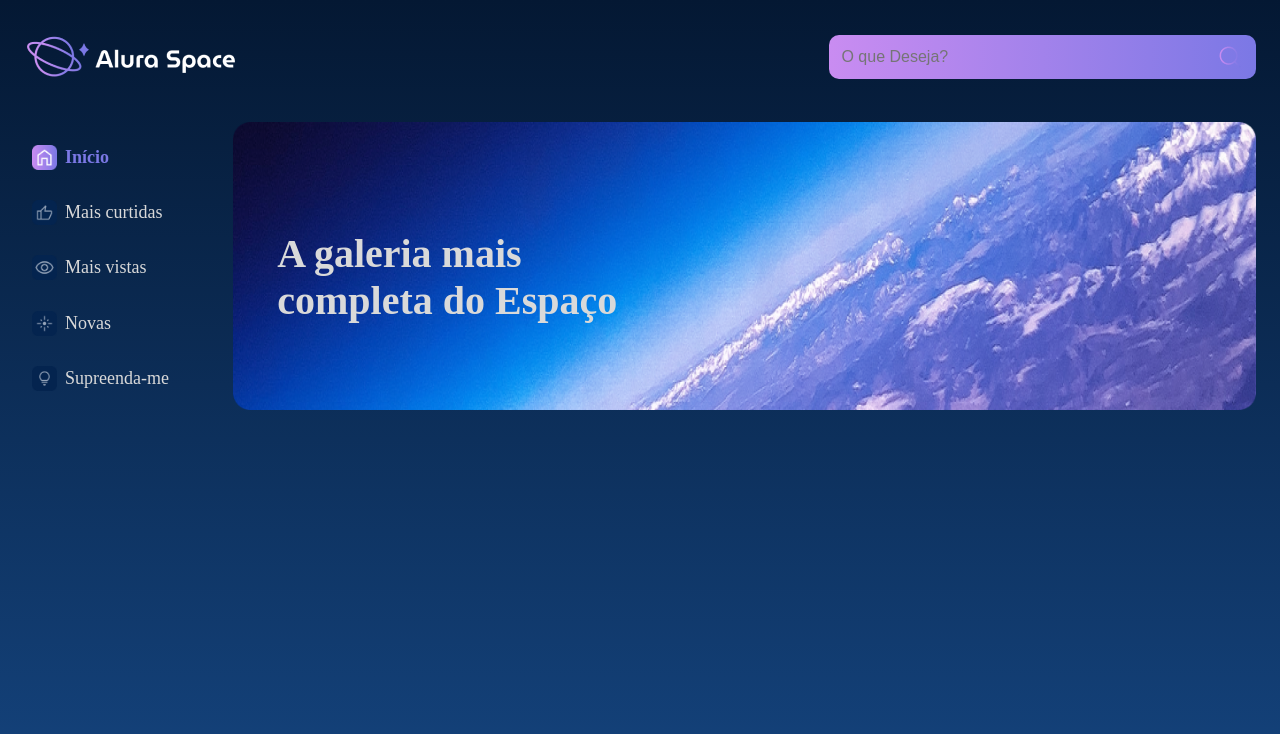
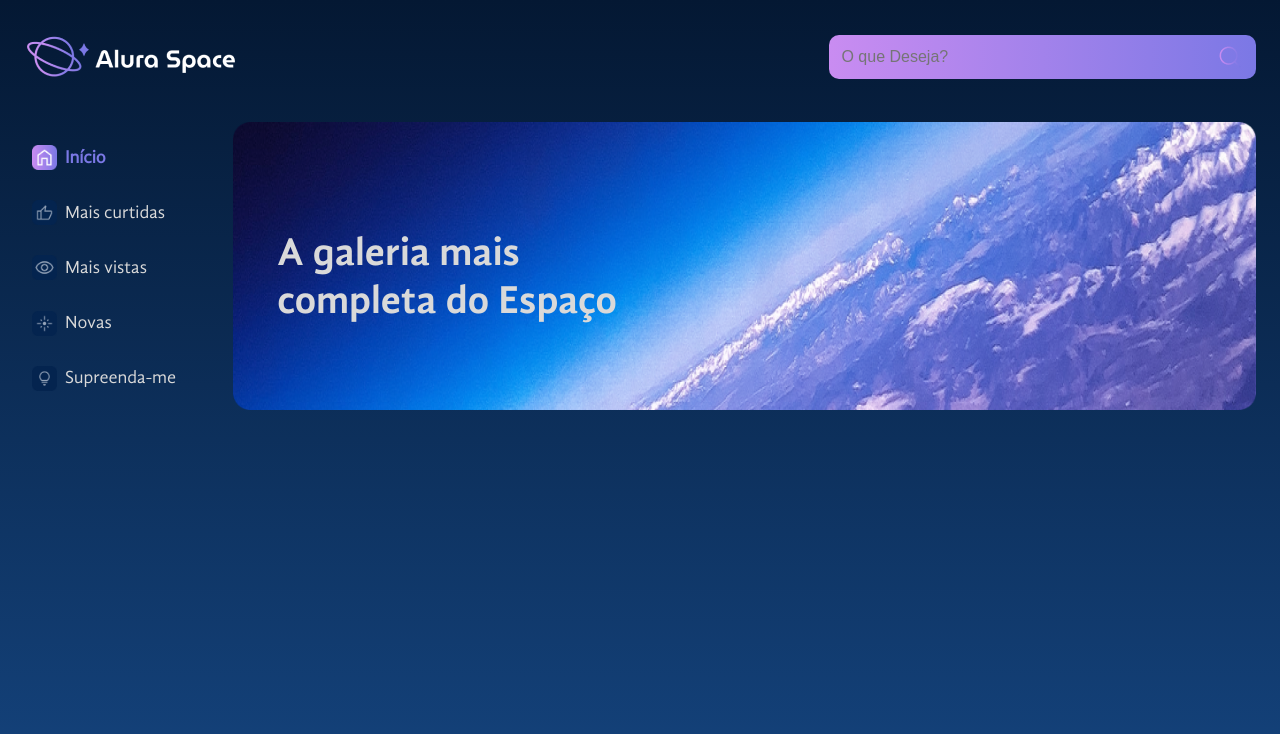
Before and after one commit to leonardoPetruncko/SpaceReact, a React (Create React App) app: page / in a window 1280 px wide. Shown: the top 734 px of the page. Built offline with nearby package versions, Linux system fonts and the light colour scheme.

Commit message:
Alterando a font

```diff
--- a/src/index.js
+++ b/src/index.js
@@ -1,6 +1,10 @@
 import React from "react";
 import ReactDOM  from 'react-dom/client'
 import App from "./App";
+import "./assets/fontes/GandhiSans-Regular.otf"
+import "./assets/fontes/GandhiSans-Bold.otf"
+
+
 
 const root = ReactDOM.createRoot(document.getElementById('root'))
 root.render(
--- a/src/paginas/PaginaInicial/PaginaInicial.module.scss
+++ b/src/paginas/PaginaInicial/PaginaInicial.module.scss
@@ -18,6 +18,7 @@
       position: relative;
 
       h1 {
+        font-family: 'GandhiSansBold';
         position: absolute;
         z-index: 1;
         color: #d9d9d9;
--- a/src/styles/estilosGlobais.scss
+++ b/src/styles/estilosGlobais.scss
@@ -20,3 +20,19 @@
   background-color: #154580;
   border-radius: 20px;
 }
+
+@font-face {
+  font-family: "GandhiSansRegular";
+  src: local("GandhiSansRegular"),
+  url("../assets/fontes/GandhiSans-Regular.otf") format("truetype");
+  font-weight: 500;
+  display: swap;
+}
+
+@font-face {
+  font-family: "GandhiSansBold";
+  src: local("GandhiSansBold"),
+  url("../assets/fontes/GandhiSans-Bold.otf") format("truetype");
+  font-weight: 500;
+  display: swap;
+}
```
